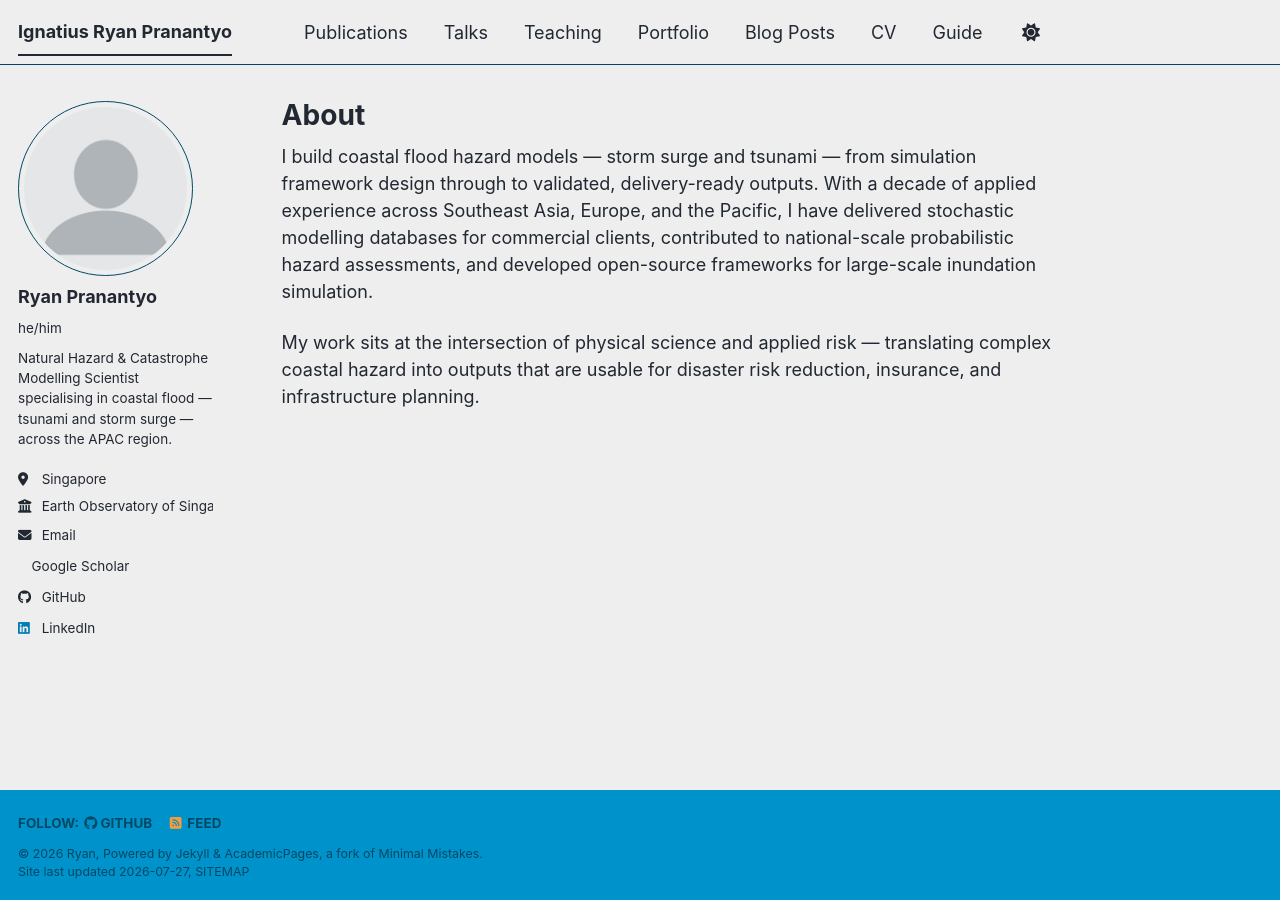
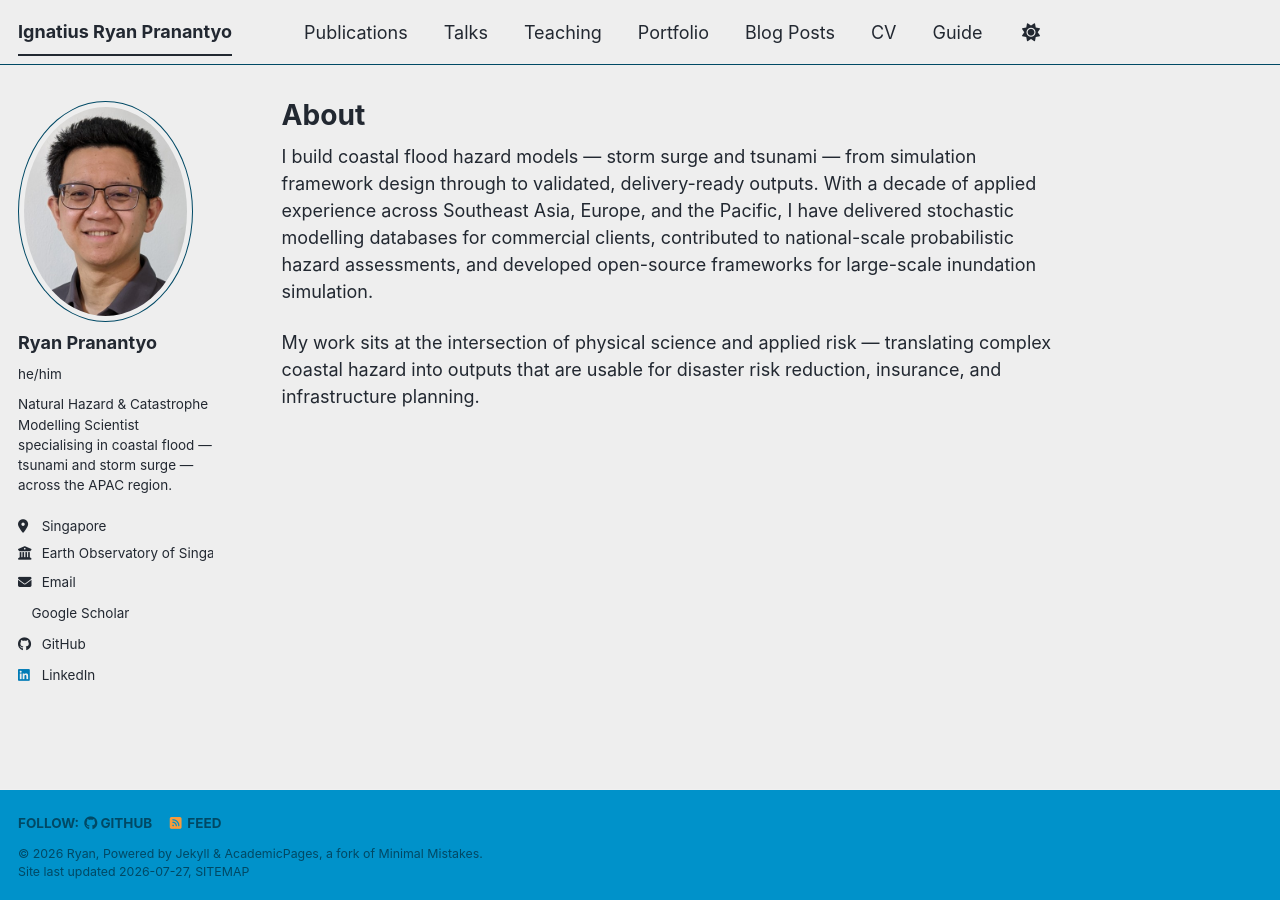
Before and after one commit to ryanign/ryanign.github.io, a Jekyll site: the page built from _pages/about.md, in a window 1280 px wide. Built offline with Jekyll 4.4.1, drawn with Linux system fonts in a browser that asks for light colours; a style sheet for code colours, icons or effects is not loaded.

Commit message:
update profile pic

```diff
--- a/_config.yml
+++ b/_config.yml
@@ -23,7 +23,7 @@ repository               : "academicpages/academicpages.github.io"
 #               Additional customization can be done by editing /_includes/author-profile.html
 author:
   # Biographic information
-  avatar           : "profile.png"
+  avatar           : "IgnatiusPranantyo.jpg"
   name             : "Ryan Pranantyo"
   pronouns         : "he/him"# example: "she/her"
   bio              : "Natural Hazard & Catastrophe Modelling Scientist specialising in coastal flood — tsunami and storm surge — across the APAC region."
```
Also changed, not shown: images/IgnatiusPranantyo.jpg (added).
